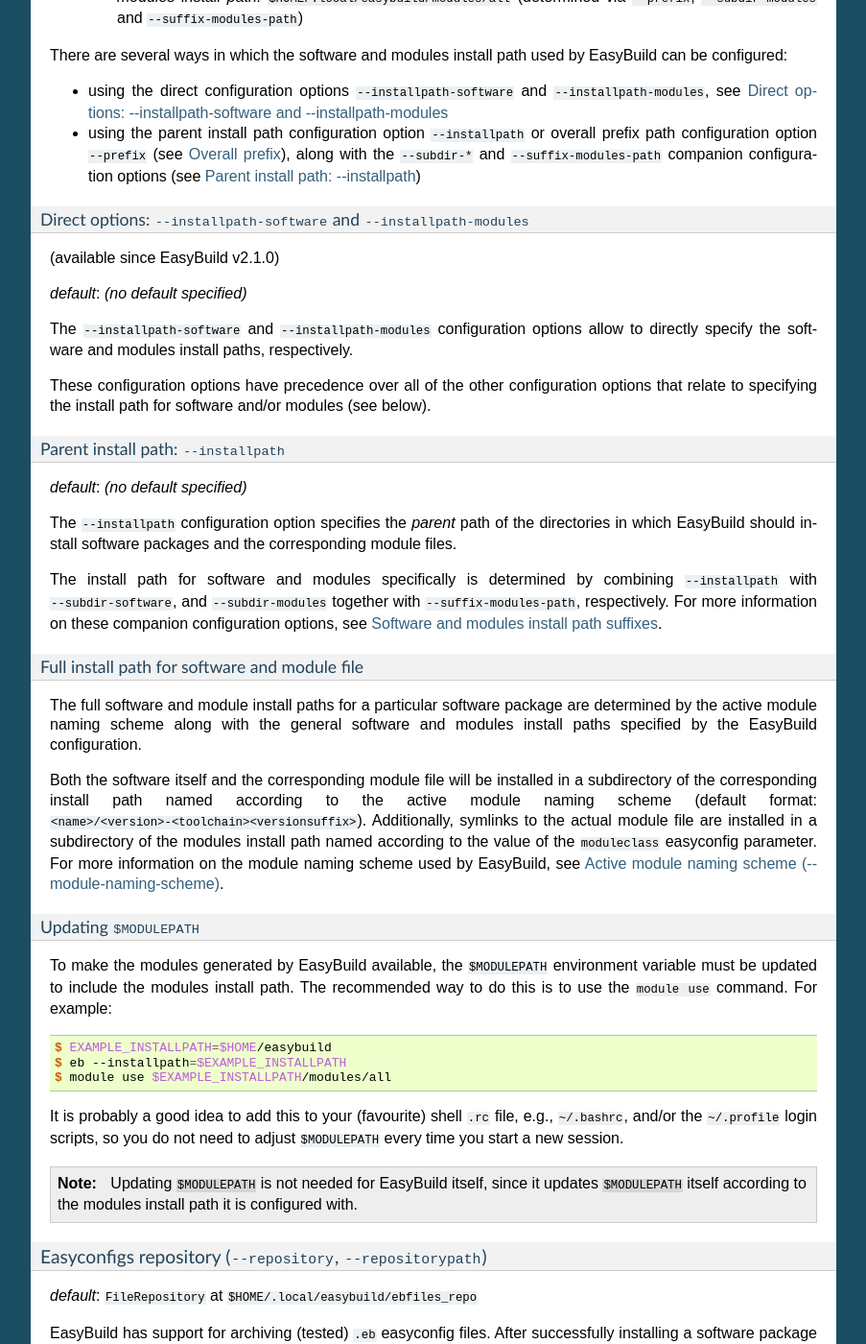
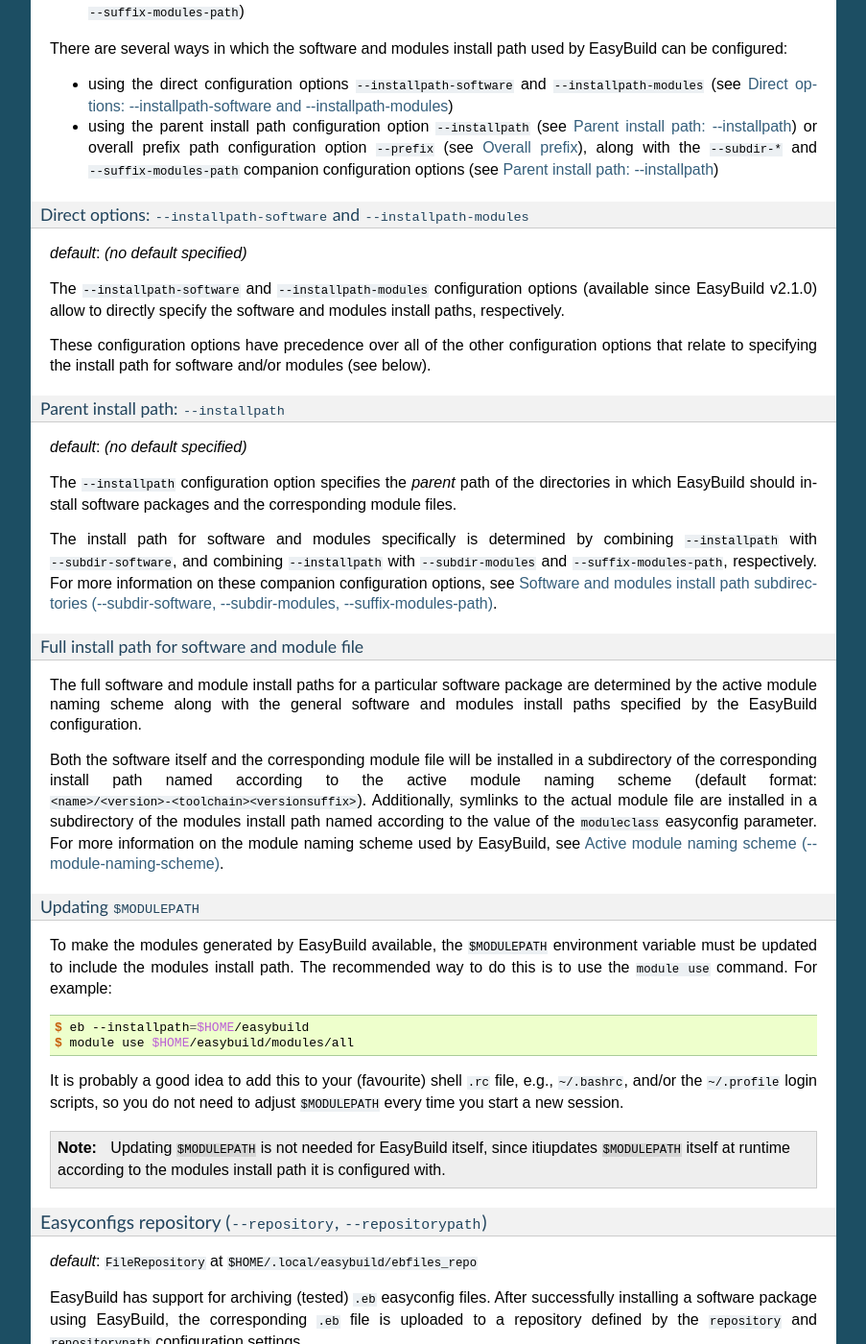
Before and after one commit to easybuilders/easybuild, a Sphinx documentation site: the page built from docs/Configuration.rst, in a window 1280 px wide and 1400 px high, scrolled down 5608 px. Shown: the whole window at 96% size, without its empty margins (198-1101 px from the left). Built offline with Sphinx 7.4.7, drawn with Linux system fonts in a browser that asks for light colours; some of the changed text lies outside the part shown.

Commit message:
fix formatting issues

```diff
--- a/docs/Changelog.rst
+++ b/docs/Changelog.rst
@@ -6,7 +6,7 @@
 * **release 20150407.01** (`Apr 7th 2015`):
 
   * add link to :ref:`unit_tests` page in dedicated section at :ref:`installation` page
-    (see :ref:`install_running_unit_tests:`)
+    (see :ref:`install_running_unit_tests`)
   * clarify relation between ``--installpath``, ``--prefix``, ``-subdir-*`` and ``-installpath-*`` configuration options
     (see :ref:`installpath`)
 
--- a/docs/Configuration.rst
+++ b/docs/Configuration.rst
@@ -343,30 +343,29 @@
 ^^^^^^^^^^^^^^^^^^^^^^^^^^^^^^^^^^^^^^^^^^^^^^^^^^^^^^^^^^^^^^^^^^^^^^^^^^^^^^^^^^^^^^^^^^^^^^^^^^^^^^^^^^^^
 
 defaults:
- * *software install path:* ``$HOME/.local/easybuild/software`` (determined via ``--prefix`` and
-   ``--subdir-software``)
- * *modules install path:* ``$HOME/.local/easybuild/modules/all`` (determined via ``--prefix``,
-   ``--subdir-modules`` and ``--suffix-modules-path``)
+
+* *software install path:* ``$HOME/.local/easybuild/software`` (determined via ``--prefix`` and
+  ``--subdir-software``)
+* *modules install path:* ``$HOME/.local/easybuild/modules/all`` (determined via ``--prefix``,
+  ``--subdir-modules`` and ``--suffix-modules-path``)
 
 There are several ways in which the software and modules install path used by EasyBuild can be configured:
 
-* using the direct configuration options ``--installpath-software`` and ``--installpath-modules``,
-  see :ref:`installpath_direct_options`
-* using the parent install path configuration option ``--installpath`` or overall prefix path configuration option
-  ``--prefix`` (see :ref:`prefix`), along with the ``--subdir-*`` and ``--suffix-modules-path`` companion
-  configuration options (see :ref:`parent_installpath`)
+* using the direct configuration options ``--installpath-software`` and ``--installpath-modules`` (see
+  :ref:`installpath_direct_options`)
+* using the parent install path configuration option ``--installpath`` (see :ref:`parent_installpath`) or overall
+  prefix path configuration option ``--prefix`` (see :ref:`prefix`), along with the ``--subdir-*`` and
+  ``--suffix-modules-path`` companion configuration options (see :ref:`parent_installpath`)
 
 .. _installpath_direct_options:
 
 Direct options: ``--installpath-software`` and ``--installpath-modules``
 ++++++++++++++++++++++++++++++++++++++++++++++++++++++++++++++++++++++++
 
-(available since EasyBuild v2.1.0)
-
 *default*: *(no default specified)*
 
-The ``--installpath-software`` and ``--installpath-modules`` configuration options allow to directly specify
-the software and modules install paths, respectively.
+The ``--installpath-software`` and ``--installpath-modules`` configuration options (available since EasyBuild v2.1.0)
+allow to directly specify the software and modules install paths, respectively.
 
 These configuration options have precedence over all of the other configuration options that relate to specifying the
 install path for software and/or modules (see below).
@@ -383,8 +382,8 @@
 corresponding module files.
 
 The install path for software and modules specifically is determined by combining ``--installpath`` with
-``--subdir-software``, and ``--subdir-modules`` together with ``--suffix-modules-path``, respectively.
-For more information on these companion configuration options, see :ref:`installpath_subdirs`.
+``--subdir-software``, and combining ``--installpath`` with ``--subdir-modules`` and ``--suffix-modules-path``,
+respectively. For more information on these companion configuration options, see :ref:`installpath_subdirs`.
 
 Full install path for software and module file
 ++++++++++++++++++++++++++++++++++++++++++++++
@@ -408,16 +407,15 @@
 
 .. code:: shell-session
 
-    $ EXAMPLE_INSTALLPATH=$HOME/easybuild
-    $ eb --installpath=$EXAMPLE_INSTALLPATH
-    $ module use $EXAMPLE_INSTALLPATH/modules/all
+    $ eb --installpath=$HOME/easybuild
+    $ module use $HOME/easybuild/modules/all
 
 It is probably a good idea to add this to your (favourite) shell
 ``.rc`` file, e.g., ``~/.bashrc``, and/or the ``~/.profile`` login scripts,
 so you do not need to adjust ``$MODULEPATH`` every time you start a new session.
 
-.. note:: Updating ``$MODULEPATH`` is not needed for EasyBuild itself, since it updates ``$MODULEPATH`` itself
-          according to the modules install path it is configured with.
+.. note:: Updating ``$MODULEPATH`` is not needed for EasyBuild itself, since itiupdates ``$MODULEPATH`` itself at
+          runtime according to the modules install path it is configured with.
 
 .. _easyconfigs_repo:
 
@@ -434,18 +432,16 @@
 ``eb --avail-repositories``):
 
 * ``FileRepository('path', 'subdir')``: a plain flat file repository;
-   ``path`` is the path where files will be stored, ``subdir`` is an
-   *optional* subdirectory of
-   that path where the files should be stored
+  ``path`` is the path where files will be stored, ``subdir`` is an
+  *optional* subdirectory of that path where the files should be stored
 * ``GitRepository('path', 'subdir/in/repo'``: a *non-empty* **bare**
-   git repository (created with ``git init --bare`` or ``git clone --bare``);
-   ``path`` is the path to the git repository (can also be a URL);
-   ``subdir/in/repo`` is optional, and specifies a subdirectory of the
-   repository where files should be stored in
+  git repository (created with ``git init --bare`` or ``git clone --bare``);
+  ``path`` is the path to the git repository (can also be a URL);
+  ``subdir/in/repo`` is optional, and specifies a subdirectory of the
+  repository where files should be stored in
 * ``SvnRepository('path', 'subdir/in/repo')``: an SVN repository;
-   ``path`` contains the subversion repository location (directory or
-   URL), the optional second value
-   specifies a subdirectory in the repository
+  ``path`` contains the subversion repository location (directory or
+  URL), the optional second value specifies a subdirectory in the repository
 
 You need to set the ``repository`` setting inside a configuration file like this:
 
@@ -533,19 +529,19 @@
 
 .. _installpath_subdirs:
 
-Software and modules install path suffixes
-^^^^^^^^^^^^^^^^^^^^^^^^^^^^^^^^^^^^^^^^^^
+Software and modules install path subdirectories (``--subdir-software``, ``--subdir-modules``, ``--suffix-modules-path``)
+^^^^^^^^^^^^^^^^^^^^^^^^^^^^^^^^^^^^^^^^^^^^^^^^^^^^^^^^^^^^^^^^^^^^^^^^^^^^^^^^^^^^^^^^^^^^^^^^^^^^^^^^^^^^^^^^^^^^^^^^^
 
-This section describes configuration options
-``--subdir-software``, ``--subdir-modules``, ``--suffix-modules-path``,
-which are supported since v1.14.0.
+*defaults*:
 
-*defaults*: ``software`` as software install path suffix, ``modules/all`` as
-modules install path suffix
+* *software install path subdirectory* (``--subdir-software``): ``software``
+* *modules install path subdirectory* (``--subdir-modules``): ``modules``
+* *modules install path suffix* (``--suffix-modules-path``): ``all``
 
-The software and modules install path suffixes can be adjusted using the
-``subdir-software`` and/or ``subdir-modules`` / ``suffix-modules-path`` configuration settings,
-for example:
+The subdirectories for the software and modules install paths (relative to ``--installpath``) can be specified using
+the corresponding dedicated configuration options (available since EasyBuild v1.14.0).
+
+For example:
 
 .. code:: shell-session
 
```
